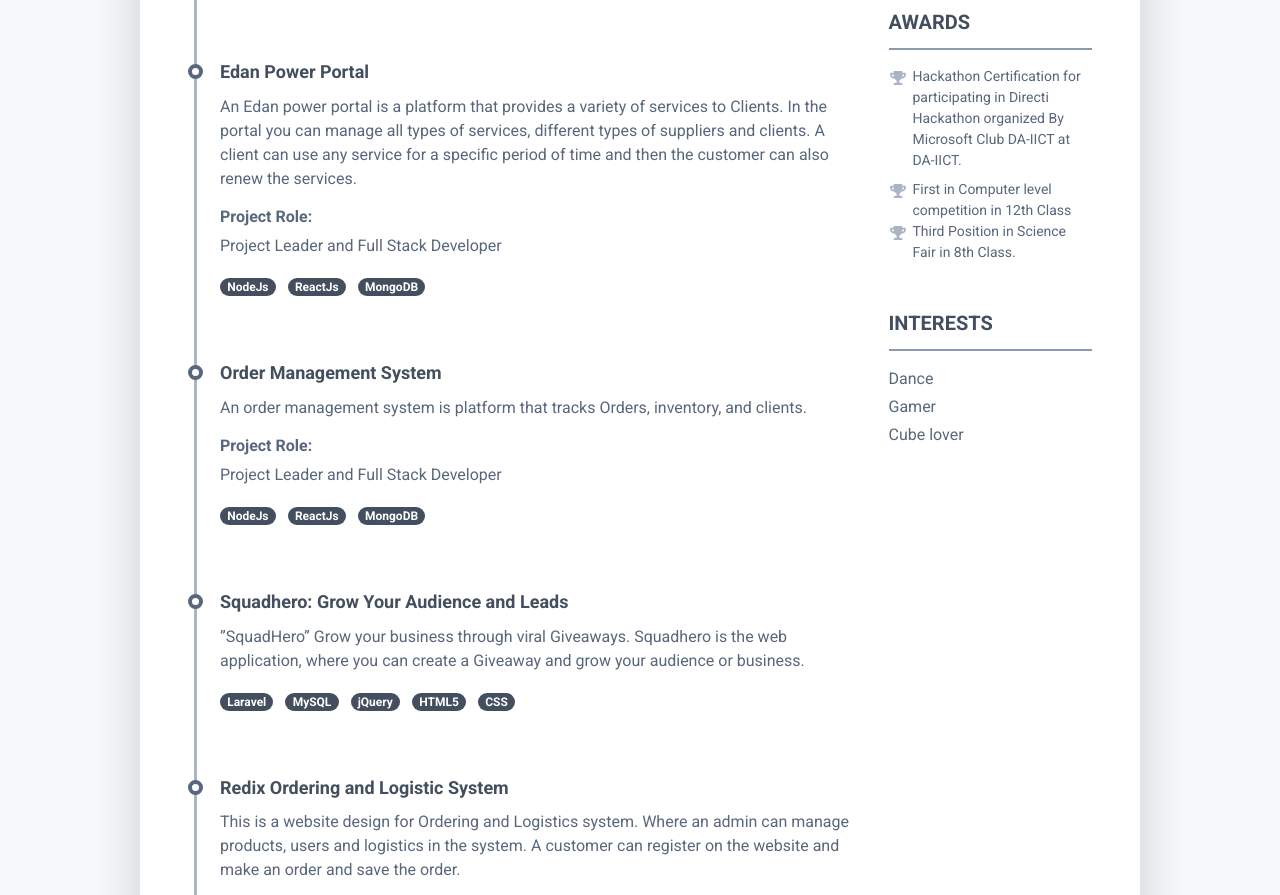
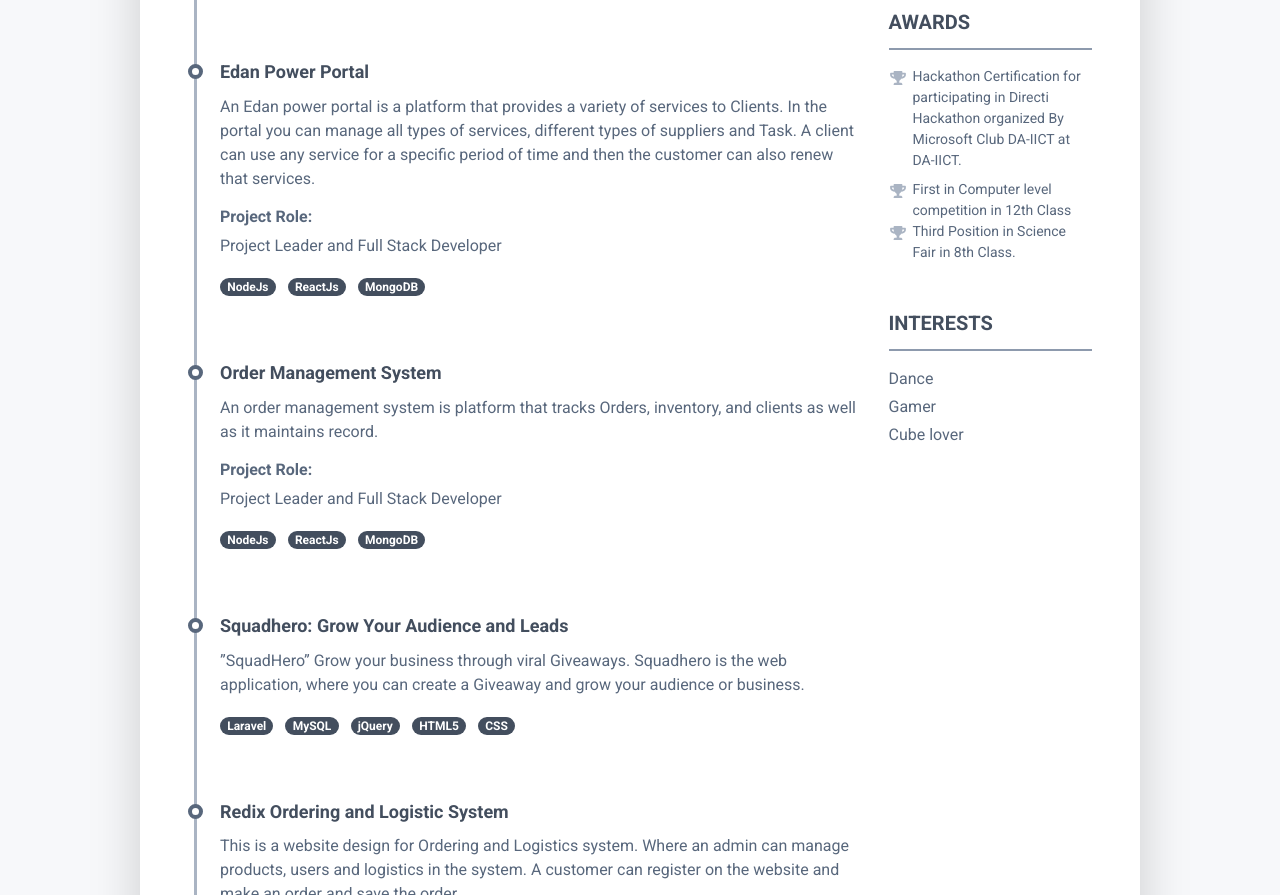
Before and after one commit to sksunil/sksunil.github.io, a plain HTML site: page index.html in a window 1280 px wide. Shown: the part 1187-2082 px from the top of the page. Drawn offline with Linux system fonts and the light colour scheme.

Commit message:
Update project defination

```diff
--- a/index.html
+++ b/index.html
@@ -131,7 +131,7 @@
 
 									    </div><!--//resume-timeline-item-header-->
 									    <div class="resume-timeline-item-desc">
-										    <p>An Edan power portal is a platform that provides a variety of services to Clients. In the portal you can manage all types of services, different types of suppliers and clients. A client can use any service for a specific period of time and then the customer can also renew the services.</p>
+										    <p>An Edan power portal is a platform that provides a variety of services to Clients. In the portal you can manage all types of services, different types of suppliers and Task. A client can use any service for a specific period of time and then the customer can also renew that  services.</p>
 										    <h4 class="resume-timeline-item-desc-heading font-weight-bold">Project Role:</h4>
 										    <p>Project Leader and Full Stack Developer</p>
 										    <ul class="list-inline">
@@ -151,7 +151,7 @@
 
 									    </div><!--//resume-timeline-item-header-->
 									    <div class="resume-timeline-item-desc">
-										    <p> An order management system is platform that tracks Orders, inventory, and clients. </p>
+										    <p> An order management system is platform that tracks Orders, inventory, and clients as well as it maintains record.</p>
 										    <h4 class="resume-timeline-item-desc-heading font-weight-bold">Project Role:</h4>
 										    <p>Project Leader and Full Stack Developer</p>
 										    <ul class="list-inline">
```
